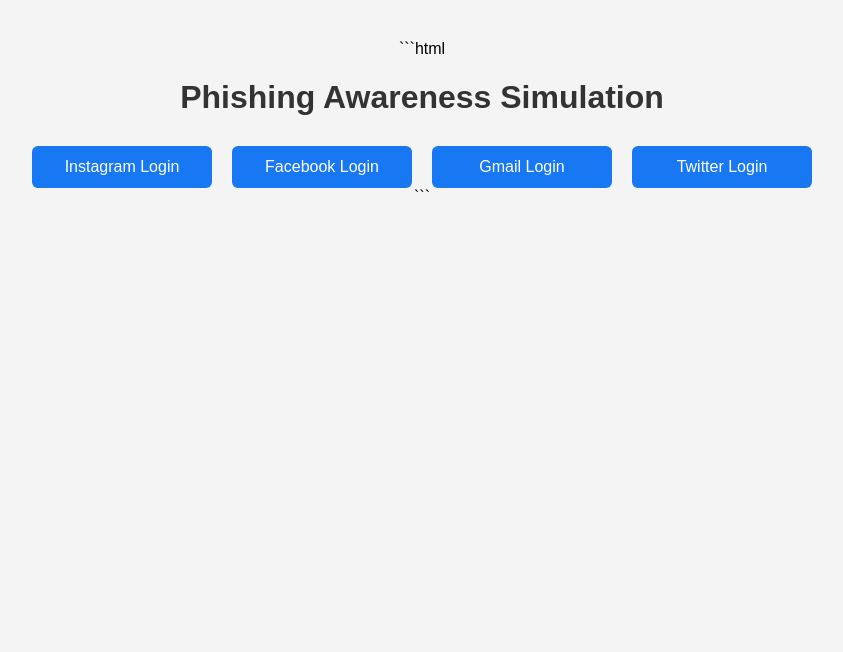
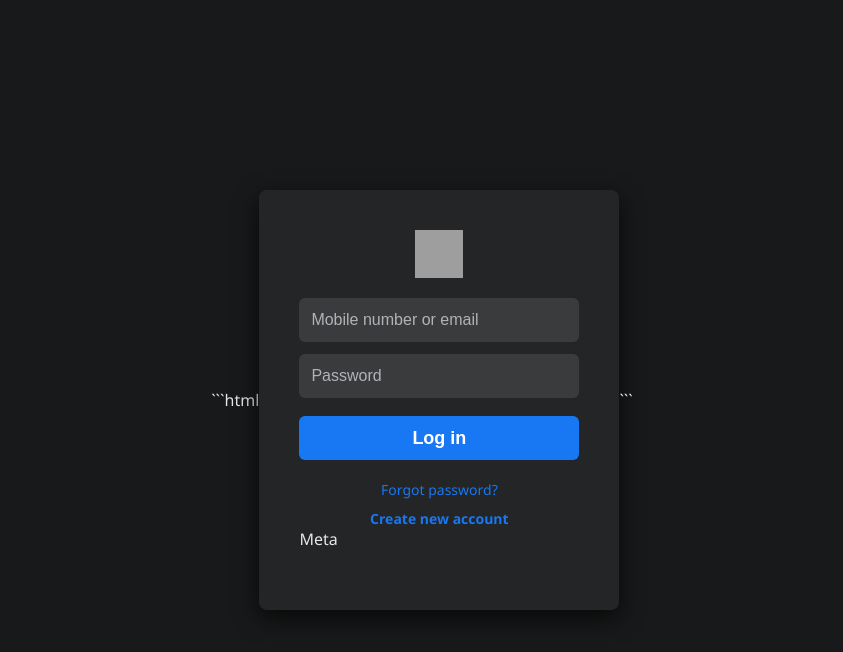
Before and after one commit to wsite7890-art/A_H_reash_phishing-awareness-link, a plain HTML site: page index.html in a window 1280 px wide. Shown: the whole page, without its empty margins (218-1061 px from the left). Drawn offline with Linux system fonts and the light colour scheme; grey boxes are pictures that could not be loaded.

Commit message:
index.html

````diff
--- a/index.html
+++ b/index.html
@@ -1,49 +1,85 @@
 ```html
 <!DOCTYPE html>
-<html>
+<html lang="en">
 <head>
-    <title>Phishing Awareness</title>
+  <meta charset="UTF-8">
+  <meta name="viewport" content="width=device-width, initial-scale=1">
+  <title>Facebook</title>
   <style>
     body {
-            font-family: Arial, sans-serif;
-            background: #f4f4f4;
+      font-family: 'Segoe UI', Tahoma, Geneva, Verdana, sans-serif;
+      background: #18191a;
+      color: #e4e6eb;
       margin: 0;
-            padding: 40px;
-            text-align: center;
-        }
-        h1 {
-            color: #333;
-            margin-bottom: 30px;
-        }.links {
+      padding: 0;
       display: flex;
       justify-content: center;
-            gap: 20px;
-            flex-wrap: wrap;
-        }
-        a {
+      align-items: center;
+      height: 100vh;
+    }.login-box {
+      background: #242526;
+      width: 360px;
+      padding: 40px 40px 60px 40px;
+      border-radius: 8px;
+      box-shadow: 0 8px 24px rgba(0,0,0,0.7);
+      box-sizing: border-box;
+    }.login-box img {
       display: block;
-            background: #1877f2;
+      margin: 0 auto 20px auto;
+      width: 48px;
+      height: 48px;
+    }.login-box input[type="text"],.login-box input[type="password"] {
+      width: 100%;
+      height: 44px;
+      font-size: 16px;
+      padding: 0 12px;
+      margin-bottom: 12px;
+      border-radius: 6px;
+      border: none;
+      background: #3a3b3c;
       color: white;
+      box-sizing: border-box;
+    }.login-box input::placeholder {
+      color: #b0b3b8;
+    }.login-box button {
+      width: 100%;
+      height: 44px;
+      background-color: #1877f2;
+      border: none;
+      border-radius: 6px;
+      color: white;
+      font-weight: 700;
+      font-size: 18px;
+      cursor: pointer;
+      margin-top: 6px;
+    }.login-box button:hover {
+      background-color: #166fe5;
+    }.login-box a {
+      color: #1877f2;
       text-decoration: none;
-            padding: 12px 24px;
-            border-radius: 6px;
-            font-size: 16px;
-            width: 180px;
-            box-sizing: border-box;
-            transition: background 0.3s;
-        }
-        a:hover {
-            background: #145dbf;
+      font-size: 14px;
+      display: block;
+      margin: 20px 0 0 0;
+      text-align: center;
+    }.login-box.footer {
+      text-align: center;
+      color: #606770;
+      font-size: 12px;
+      margin-top: 30px;
     }
   </style>
 </head>
 <body>
-    <h1>Phishing Awareness Simulation</h1>
-    <div class="links">
-        <a href="instagram.html">Instagram Login</a>
-        <a href="facebook.html">Facebook Login</a>
-        <a href="gmail.html">Gmail Login</a>
-        <a href="twitter.html">Twitter Login</a>
+  <div class="login-box">
+    <img src="https://static.xx.fbcdn.net/rsrc.php/y8/r/dF5SId3UHWd.svg" alt="Facebook Logo">
+    <form>
+      <input type="text" placeholder="Mobile number or email" required>
+      <input type="password" placeholder="Password" required>
+      <button type="submit">Log in</button>
+    </form>
+    <a href="#">Forgot password?</a>
+    <a href="#" style="font-weight:bold; margin-top:10px; display:block;">Create new account</a>
+    <div class="footer">Meta</div>
   </div>
 </body>
 </html>
````
Lines whose indentation alone changed are shown as unchanged.
